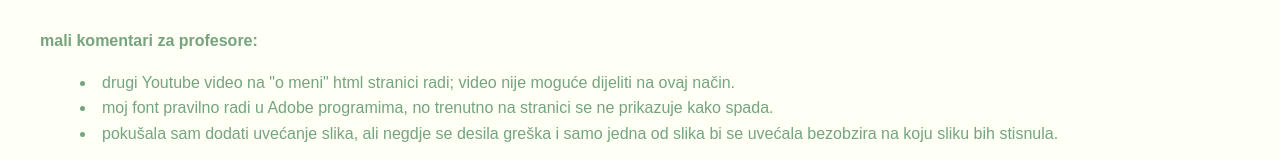
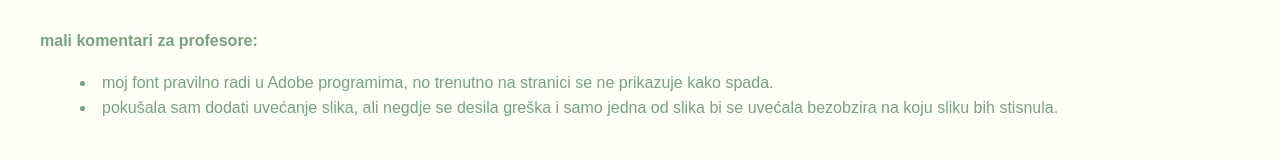
Before and after one commit to Risottopot/Samantha_IvasJurkovic_projektni_zadatak3, a plain HTML site: page index2.html in a window 1280 px wide. Shown: the part 3508-3668 px from the top of the page. Drawn offline with Linux system fonts and the light colour scheme.

Commit message:
Add files via upload

```diff
--- a/index2.html
+++ b/index2.html
@@ -329,7 +329,6 @@
 	<br>
 	<p><b>mali komentari za profesore:</b></p>
 	<o1>
-	<li>drugi Youtube video na "o meni" html stranici radi; video nije moguće dijeliti na ovaj način.</li>
 	<li>moj font pravilno radi u Adobe programima, no trenutno na stranici se ne prikazuje kako spada.</li>
 	<li>pokušala sam dodati uvećanje slika, ali negdje se desila greška i samo jedna od slika bi se uvećala bezobzira na koju sliku bih stisnula.</li>
 	</o1>
```
